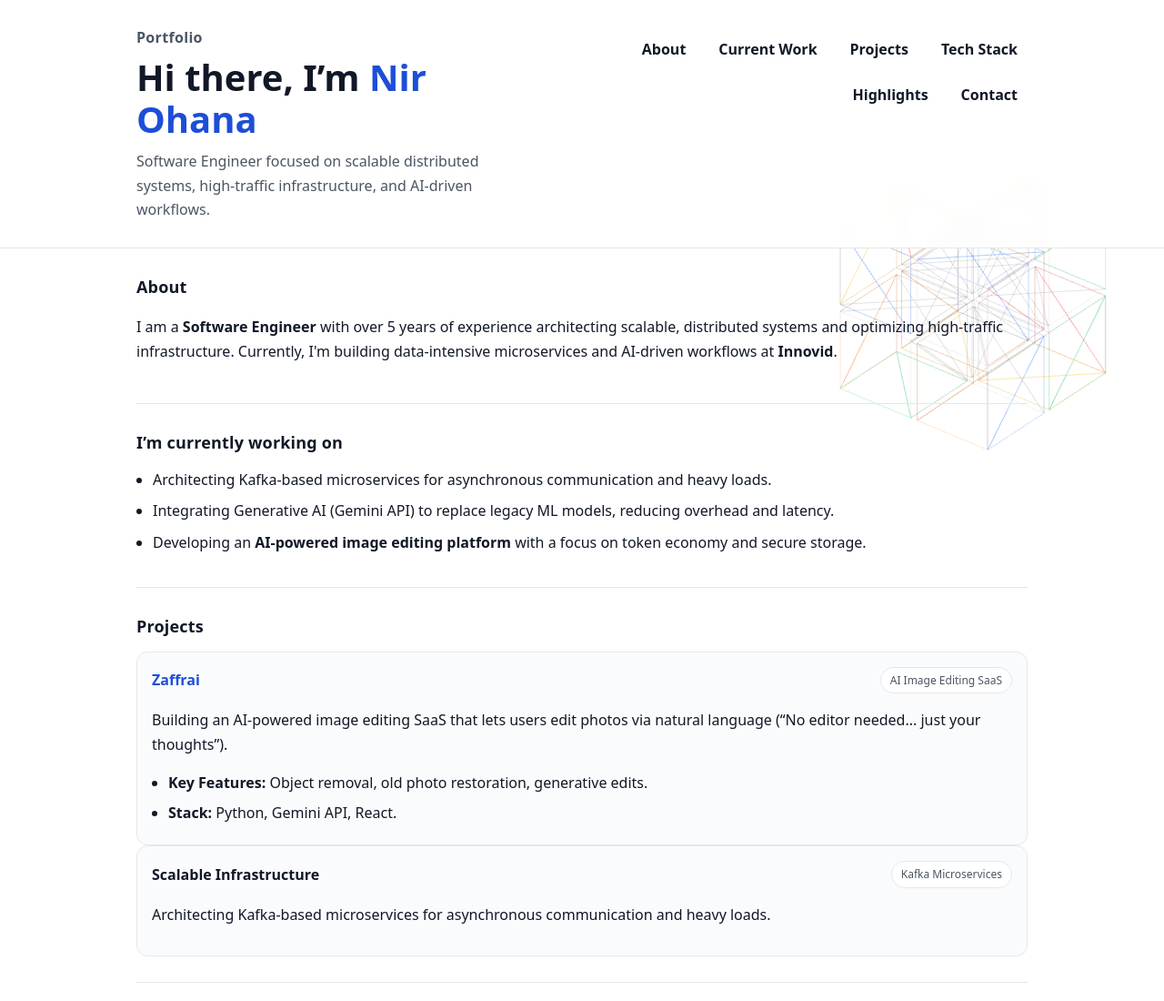
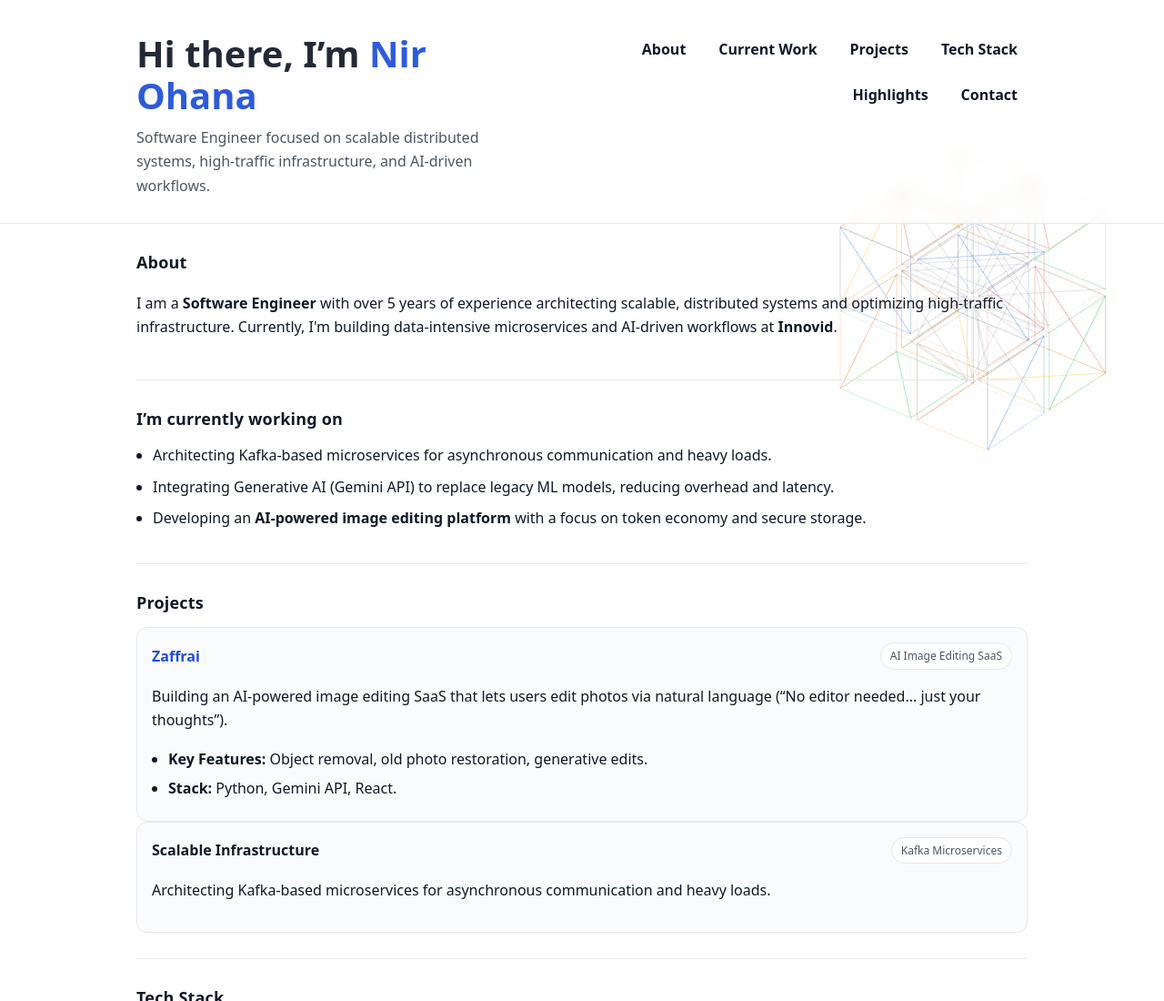
Before and after one commit to Nir-Ohana/Nir-Ohana.github.io, a plain HTML site: page index.html in a window 1280 px wide. Shown: the top 1100 px of the page at 91% size. Drawn offline with nearby package versions, Linux system fonts and the light colour scheme.

Commit message:
Remove portfolio eyebrow text and adjust header styles for improved clarity; modify button background opacity for better visibility

```diff
--- a/index.html
+++ b/index.html
@@ -20,7 +20,6 @@
       <div class="container">
         <div class="header-inner">
           <div>
-            <p class="eyebrow">Portfolio</p>
             <h1>Hi there, I’m <span class="accent">Nir Ohana</span></h1>
             <p class="subtitle">
               Software Engineer focused on scalable distributed systems, high-traffic
--- a/styles.css
+++ b/styles.css
@@ -84,7 +84,7 @@ button:focus-visible {
   position: relative;
   z-index: 1;
   border-bottom: 1px solid var(--border);
-  background: rgb(255 255 255 / 0.82);
+  background: rgb(255 255 255 / 0.6);
   backdrop-filter: blur(8px);
 }
 
@@ -112,6 +112,7 @@ h1 {
   margin: 8px 0 10px;
   font-size: clamp(28px, 4vw, 40px);
   line-height: 1.15;
+  opacity: 0.92;
 }
 
 .accent {
```
